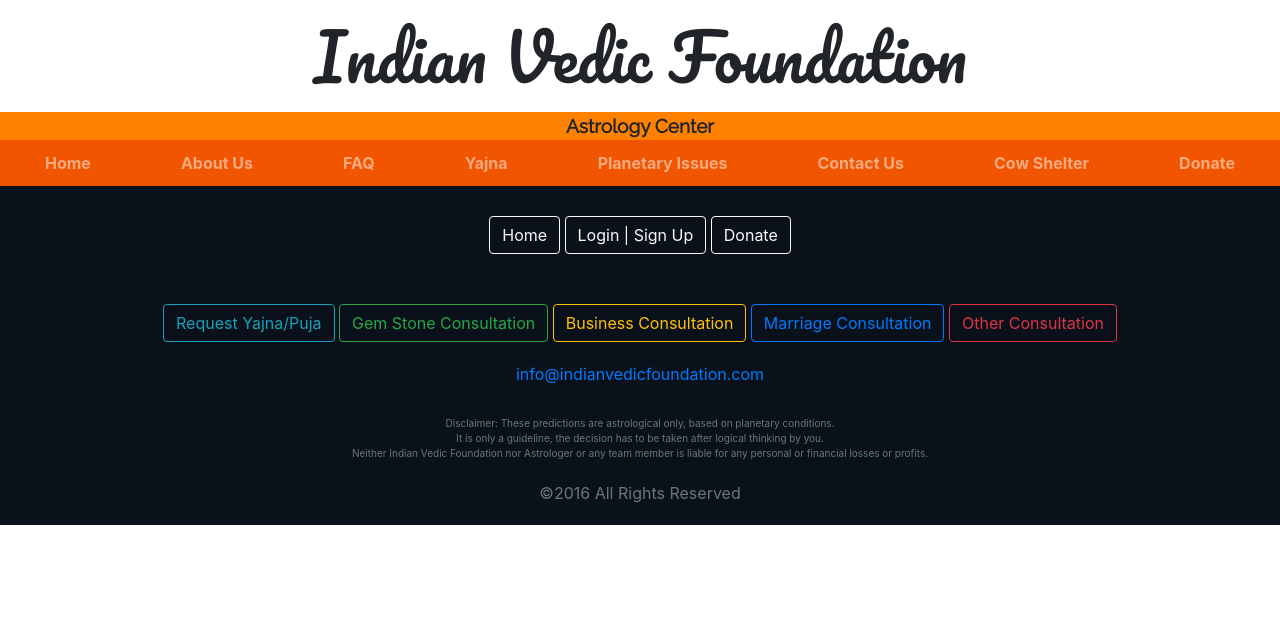
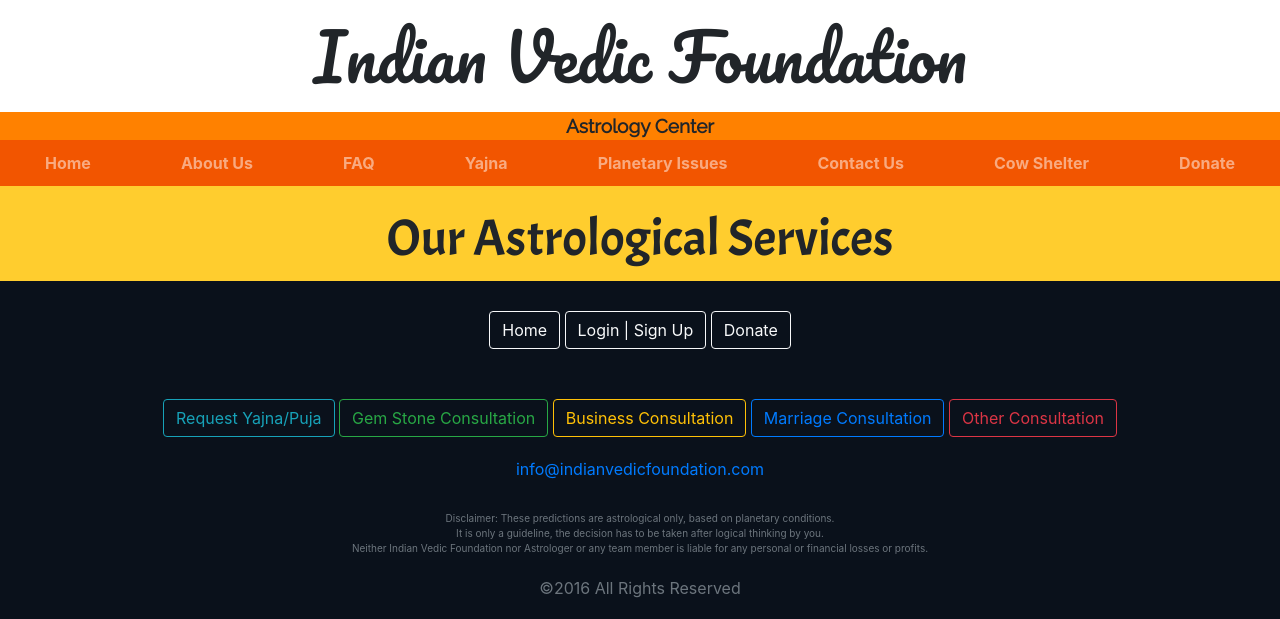
Before and after one commit to sonali-yadav/astro-website, a Django app: page /donations/marriage/ in a window 1280 px wide. Shown: the top 619 px of the page. Run offline with Django 3.2, Linux system fonts and the light colour scheme; some libraries are stand-ins or nearby versions.

Commit message:
Edits to marriage.html

```diff
--- a/donations/templates/donations/marriage.html
+++ b/donations/templates/donations/marriage.html
@@ -1,7 +1,7 @@
 {% extends 'home/base.html' %}
 {% load static %}
 {% block content %}
-    <div>
-
-    </div>
+<div>
+    <div class="yajna_headings">Our Astrological Services</div>
+</div>
 {% endblock %}
```
